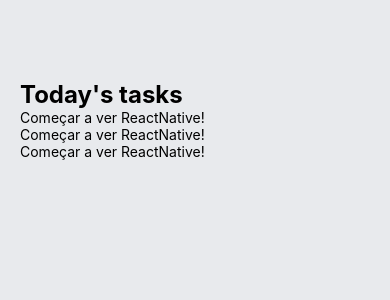
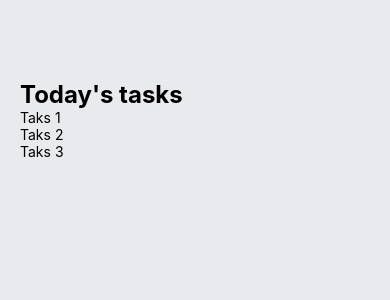
Before and after one commit to eric-antonio/TodoList, a React Native app: screen / in a window 390 px wide. Shown: the top 300 px of the page. Built offline with nearby package versions, Linux system fonts and the light colour scheme.

Commit message:
Update task.js

```diff
--- a/components/task.js
+++ b/components/task.js
@@ -1,10 +1,10 @@
 import React from "react";
 import { View , Text, StyleSheet} from "react-native";
-const Task = ()=>{
+const Task = (props)=>{
 
     return(
-        <View style={styles.cotainerTasks}>
-        <Text style={styles.Tarefas}>Começar a ver ReactNative!</Text>
+        <View>
+            <Text>{props.text}</Text>
         </View>
     )
 }
```
